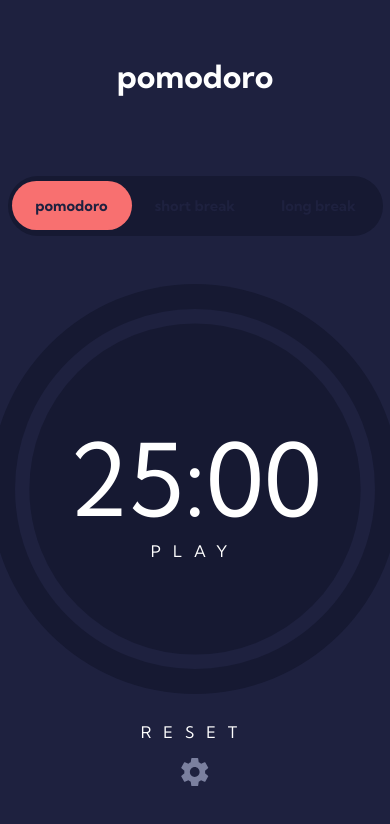
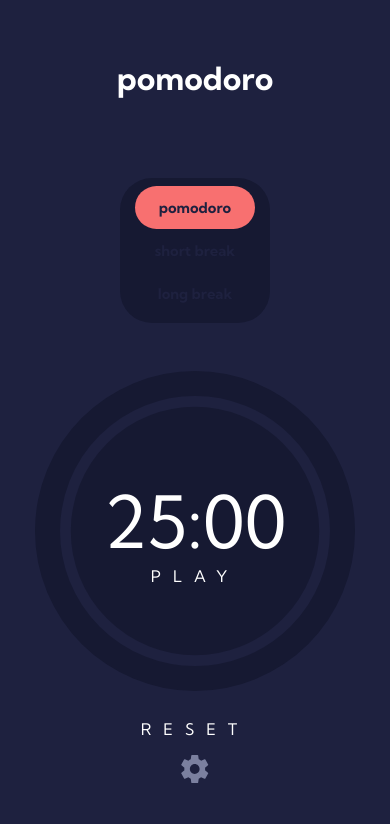
Before and after one commit to JeremDevX/pomodoro, a Next.js app: page / in a window 390 px wide. Shown: the top 824 px of the page. Built offline with nearby package versions, Linux system fonts and the light colour scheme.

Commit message:
feat: add responsive styles for Timer and DurationSet components

```diff
--- a/src/components/DurationSet/DurationSet.module.scss
+++ b/src/components/DurationSet/DurationSet.module.scss
@@ -14,6 +14,12 @@
   display: flex;
   flex-direction: row;
   justify-content: space-between;
+
+  @media (max-width: 767px) {
+    flex-direction: column;
+    justify-content: center;
+    align-items: center;
+  }
 }
 
 .label {
--- a/src/components/Timer/Timer.module.scss
+++ b/src/components/Timer/Timer.module.scss
@@ -7,6 +7,11 @@
   width: 410px;
   height: 410px;
   border-radius: 50%;
+
+  @media (max-width: 424px) {
+    width: 320px;
+    height: 320px;
+  }
 }
 
 .outerCircle {
@@ -16,7 +21,12 @@
   border-radius: 50%;
   background-color: var(--dark-blue);
   z-index: -1;
+  @media (max-width: 424px) {
+    width: 320px;
+    height: 320px;
+  }
 }
+
 .progress {
   position: absolute;
   width: 360px;
@@ -25,10 +35,19 @@
   top: 50%;
   left: 50%;
   transform: translate(-50%, -50%);
+
+  @media (max-width: 424px) {
+    width: 270px;
+    height: 270px;
+  }
 }
 
 .time {
   font-size: 6.25rem;
+
+  @media (max-width: 424px) {
+    font-size: 4.5rem;
+  }
 }
 
 .button {
--- a/src/components/TimerConfig/TimerConfig.module.scss
+++ b/src/components/TimerConfig/TimerConfig.module.scss
@@ -14,6 +14,7 @@
   background-color: var(--foreground);
   color: var(--background);
   padding: 2rem;
+  z-index: 50;
 
   & > *:not(:last-child) {
     border-bottom: 1px solid var(--blue-gray);
@@ -23,6 +24,11 @@
   & > *:first-child {
     padding: 0;
     border-bottom: none;
+  }
+
+  @media (max-width: 767px) {
+    width: 90%;
+    height: auto;
   }
 }
 
--- a/src/components/TimerTabs/TimerTabs.module.scss
+++ b/src/components/TimerTabs/TimerTabs.module.scss
@@ -7,6 +7,15 @@
   height: 60px;
   padding: 0.25rem;
   border-radius: 32px;
+
+  @media (max-width: 424px) {
+    flex-direction: column;
+    justify-content: center;
+
+    width: 150px;
+    height: auto;
+    padding: 0.5rem;
+  }
 }
 
 .button {
```
